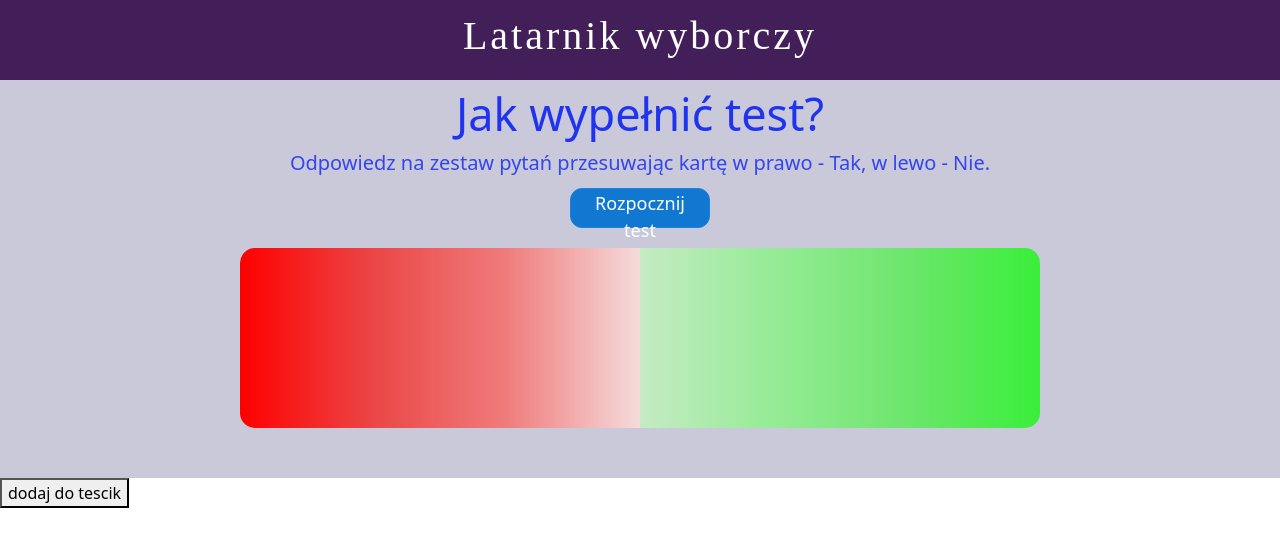
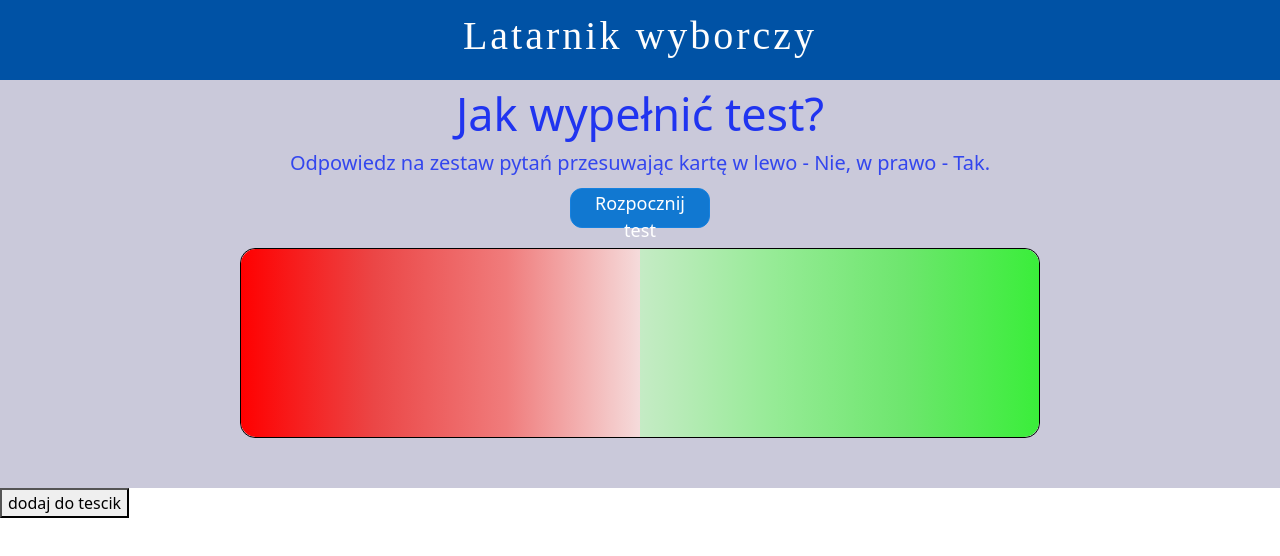
Before and after one commit to Pawlikss/projekt-latarnik, a React (Create React App) app: page /test in a window 1280 px wide. Shown: the top 556 px of the page. Built offline with nearby package versions, Linux system fonts and the light colour scheme; the HTML template or start-up script is replaced by a standard one.

Commit message:
drobna modyfikacja tekstu,styli

```diff
--- a/src/components/Card.js
+++ b/src/components/Card.js
@@ -14,12 +14,13 @@ const Card = ({ id, text, color }) => {
     backgroundSize: 'contain',
     backgroundColor: color,
     borderRadius: 15,
-    height: 180,
+    height: 190,
     width: 190,
     verticalAlign: 'middle',
     display: 'table-cell',
     position: 'absolute',
-    left: '0px'
+    left: '0px',
+    padding: '5px'
   };
   console.log(cards)
 
--- a/src/components/Tutorial.js
+++ b/src/components/Tutorial.js
@@ -2,7 +2,7 @@ const Tutorial = () => {
     return (
         <div className="center testPadding">
             <p className="testTitle">Jak wypełnić test?</p>
-            <p className="testText"> Odpowiedz na zestaw pytań przesuwając kartę w prawo - Tak, w lewo - Nie.</p>
+            <p className="testText"> Odpowiedz na zestaw pytań przesuwając kartę w lewo - Nie, w prawo - Tak.</p>
         </div>
     );
 }
--- a/src/styl.css
+++ b/src/styl.css
@@ -1,7 +1,7 @@
 .headerPage {
     color: rgb(253, 253, 253);
     text-align: center;
-    background-color: rgb(66, 31, 88);
+    background-color: #0052a5;
     padding: 12px;
     width: 100%;
     font-family: Reznik;
@@ -35,10 +35,12 @@
 
 .con {
     position: relative;
-    height: 180px;
+    height: 190px;
     width: 800px;
     margin-left: auto;
     margin-right: auto;
+    border: 1px solid black;
+    border-radius: 15px;
 }
 
 .left {
```
